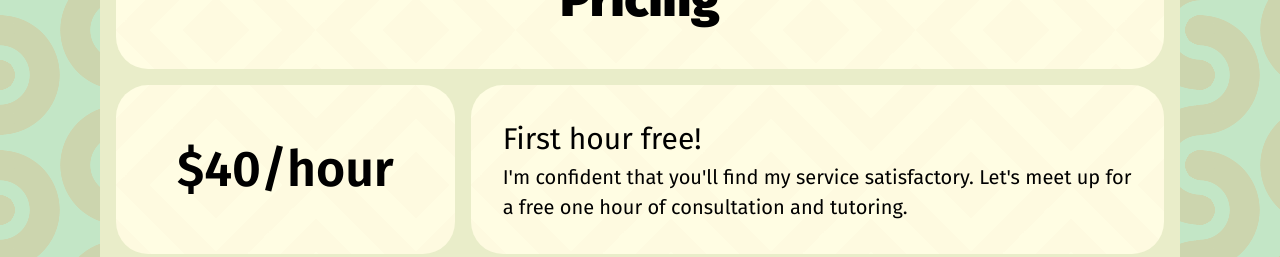
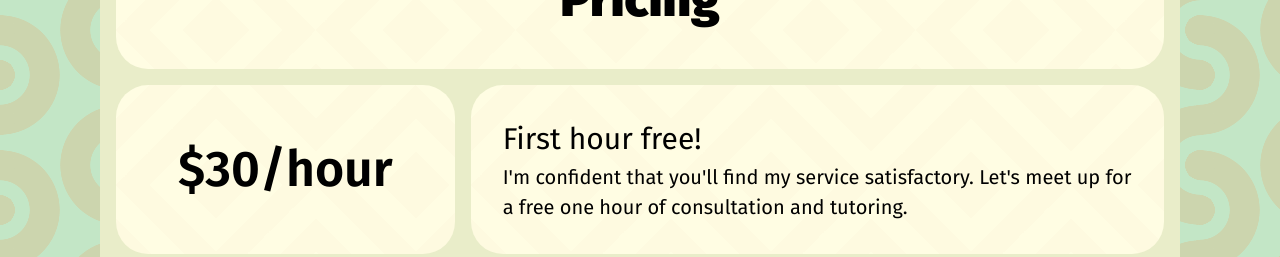
Before and after one commit to Matthew-Li-mtl/tutoring-website, a React (Vite) app: page / in a window 1280 px wide. Shown: the part 1380-1637 px from the top of the page. Built offline with nearby package versions, Linux system fonts and the light colour scheme.

Commit message:
homepage content

```diff
--- a/src/pages/Home.tsx
+++ b/src/pages/Home.tsx
@@ -68,7 +68,7 @@ export default function Home() {
           </div>
 
           <div className="center container col-span-6 md:col-span-2 rounded-4xl p-8">
-            <p id="pricing1" className="fira-sans-semibold">$40/hour</p>
+            <p id="pricing1" className="fira-sans-semibold">$30/hour</p>
           </div>
           <div className="flex flex-col justify-center fira-sans-regular container col-span-6 md:col-span-4 rounded-4xl p-8">
             <p id="pricing2" className="text-left">First hour free!</p>
```
